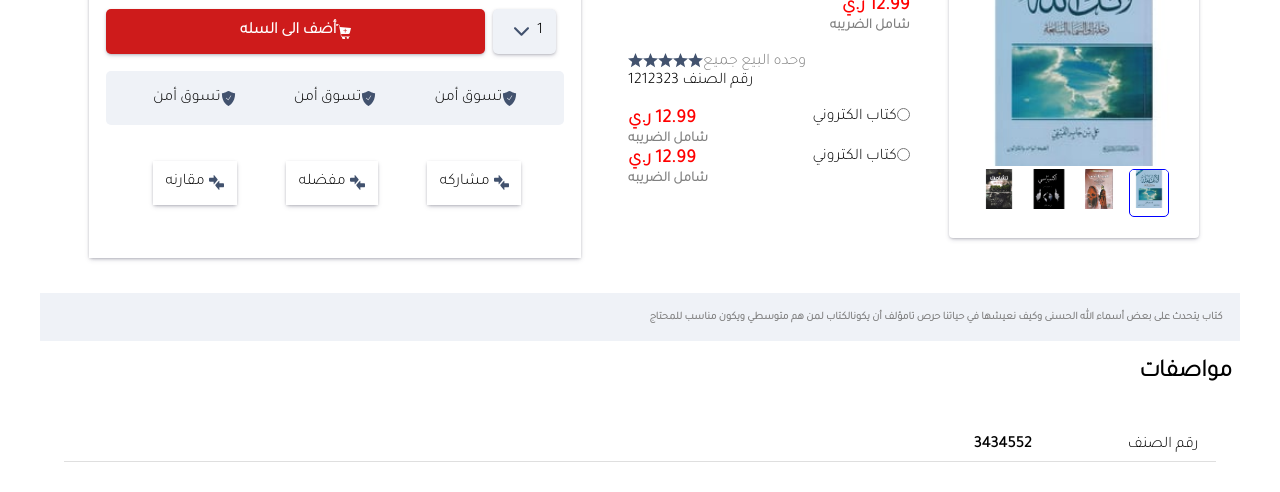
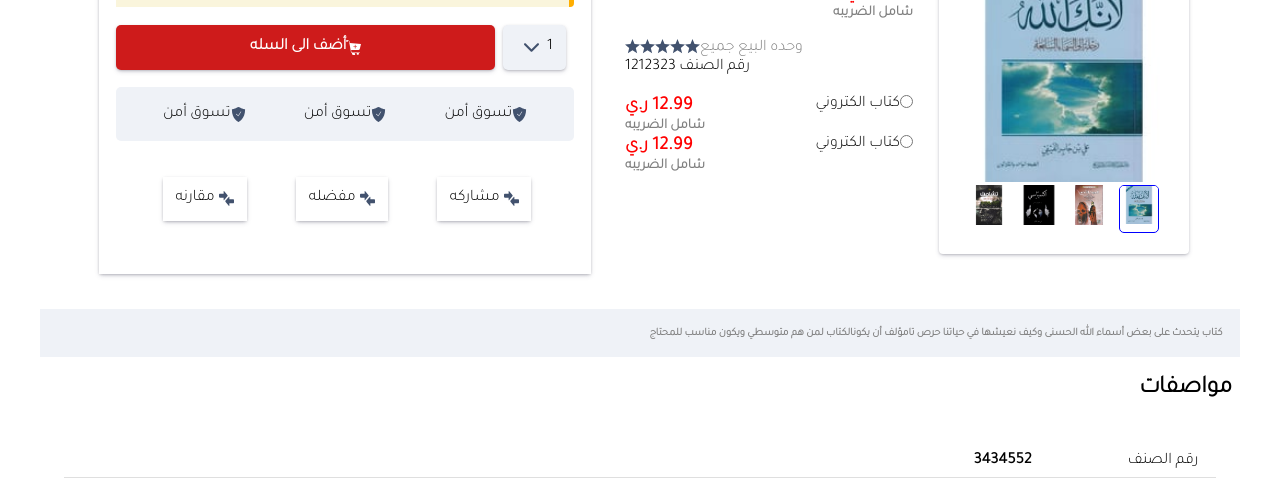
Before and after one commit to FatimaAlmashhor/E-Books, a website built with Vite: page pages/details.html in a window 1280 px wide. Shown: the part 732-1224 px from the top of the page. Built offline with nearby package versions, Linux system fonts and the light colour scheme.

Commit message:
Fix : the detial margin

```diff
--- a/pages/details.html
+++ b/pages/details.html
@@ -121,7 +121,7 @@
 
 
     <main class="container">
-      <section class="details_path ">
+      <section class="details_path my-1">
          <div class="color-blue">الرئسيه / الكتب العربية / الكتب الاكترونية ؟ لانك الله</div>
       </section>
       <section >
--- a/src/css/details.css
+++ b/src/css/details.css
@@ -39,8 +39,8 @@
 /* here the the book information */
 .book_info{
     min-width: 320px;
-    margin: 10px;
-    padding: 1.2rem;
+    margin: 0px;
+    padding: 0px 1rem;
 }
 .book_view{
     text-align: end;
```
